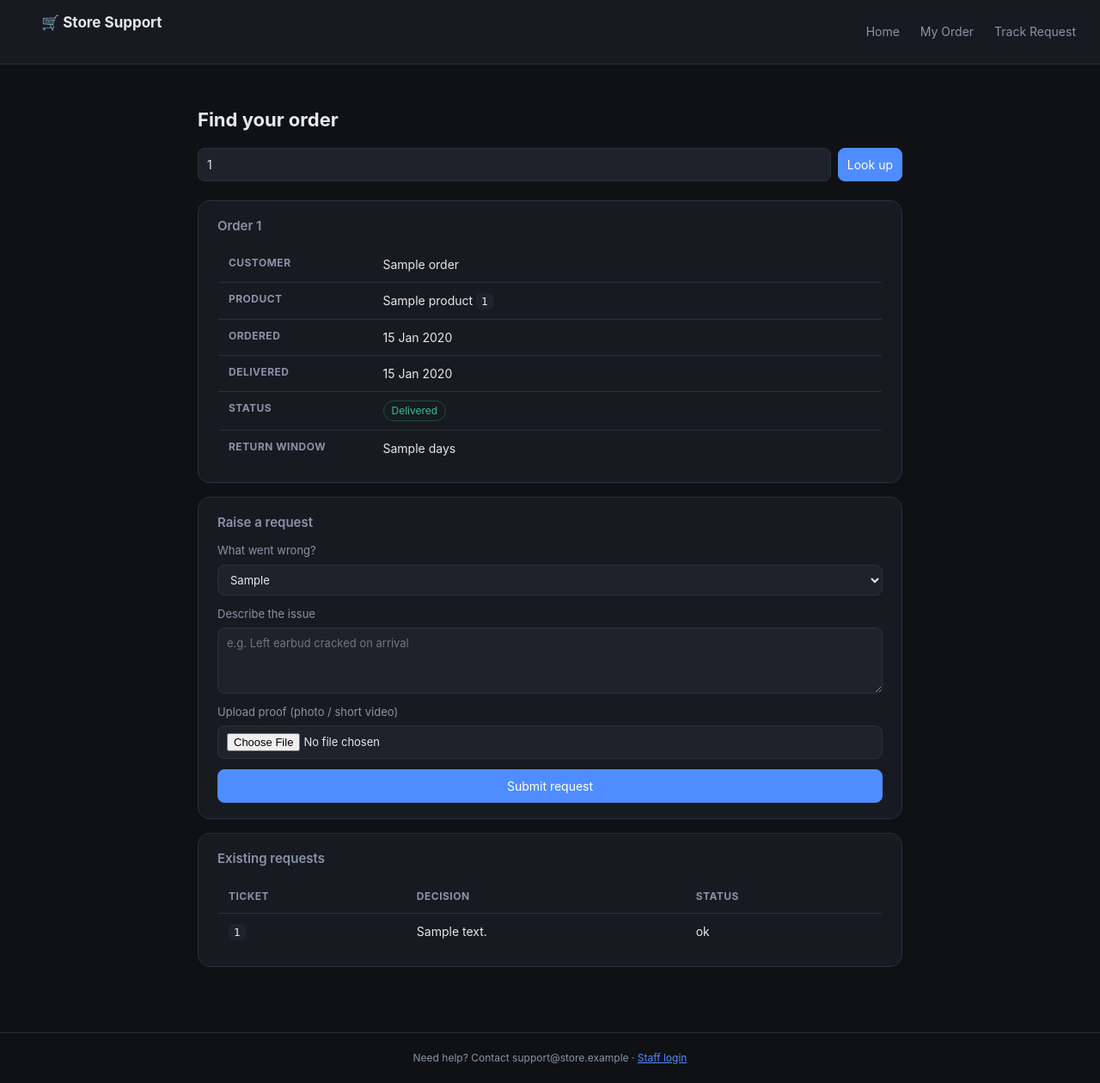
After one commit to Vishuu77/ecommerce-crm, a FastAPI app: template app/templates/portal_order.html in a window 1280 px wide. The commit adds this page. Shown: the whole page at 86% size. Run offline with FastAPI, Linux system fonts and the light colour scheme; the template is opened without the code that fills it: most values are stand-ins (such as "Sample title", 1, 10 or a date in 2020); some libraries are stand-ins or nearby versions.

Commit message:
Add customer portal + return/replacement policy engine (25 tests)

```diff
--- a/app/main.py
+++ b/app/main.py
@@ -14,7 +14,7 @@ from fastapi.templating import Jinja2Templates
 from sqlalchemy.orm import Session
 
 from app.database import get_db, init_db, SessionLocal
-from app import crud, schemas, models, seed
+from app import crud, schemas, models, seed, policy
 
 BASE = os.path.dirname(os.path.abspath(__file__))
 UPLOADS = os.path.join(BASE, "uploads")
@@ -253,3 +253,73 @@ def ui_ticket_status(ticket_id: str, status: str = Form(...), db: Session = Depe
         t.updated_at = datetime.utcnow()
         db.commit()
     return RedirectResponse("/ui/tickets", status_code=303)
+
+
+# ============================================================ CUSTOMER PORTAL
+def _render(request, name, **ctx):
+    return templates.TemplateResponse(request, name, ctx)
+
+
+@app.get("/portal", response_class=HTMLResponse)
+def portal_home(request: Request):
+    return _render(request, "portal_home.html")
+
+
+@app.get("/portal/order", response_class=HTMLResponse)
+def portal_order(request: Request, order_id: str | None = None,
+                 db: Session = Depends(get_db)):
+    """Customer looks up their order by Order ID (roadmap: real-time input)."""
+    order = crud.get_order(db, order_id) if order_id else None
+    product = crud.get_product(db, order.product_id) if order and order.product_id else None
+    tickets = db.query(models.Ticket).filter(models.Ticket.order_id == order_id).all() if order else []
+    return _render(request, "portal_order.html", order=order, product=product,
+                   order_id=order_id or "", tickets=tickets,
+                   found=bool(order_id), claim_types=policy.CLAIM_TYPES)
+
+
+@app.post("/portal/order/request", response_class=HTMLResponse)
+async def portal_request(request: Request, order_id: str = Form(...),
+                         claim_type: str = Form("damaged"),
+                         customer_claim: str = Form(""),
+                         proof: UploadFile | None = File(None),
+                         db: Session = Depends(get_db)):
+    """Raise a return/replacement request; runs the policy engine."""
+    order = crud.get_order(db, order_id)
+    product = crud.get_product(db, order.product_id) if order and order.product_id else None
+
+    proof_url = None
+    if proof is not None and proof.filename:
+        safe = f"{datetime.utcnow().strftime('%Y%m%d%H%M%S')}_{os.path.basename(proof.filename)}"
+        with open(os.path.join(UPLOADS, safe), "wb") as f:
+            f.write(await proof.read())
+        proof_url = f"/uploads/{safe}"
+
+    result = policy.check_policy(order, claim_type, bool(proof_url), product)
+
+    ticket = None
+    if order is not None and result.status in ("ELIGIBLE", "NEEDS_PROOF"):
+        n = db.query(models.Ticket).count() + 501
+        tid = f"TCK-{n}"
+        while crud.get_ticket(db, tid):
+            n += 1
+            tid = f"TCK-{n}"
+        decision = {"ELIGIBLE": f"{result.remedy} Approved", "NEEDS_PROOF": "Pending proof",
+                    "NOT_ELIGIBLE": "Rejected"}[result.status]
+        ticket = crud.create_ticket(db, schemas.TicketIn(
+            ticket_id=tid, order_id=order_id,
+            customer_claim=f"[{claim_type}] {customer_claim}".strip(),
+            proof_url=proof_url, agent_decision=decision,
+            policy_checks=result.summary,
+            status="Resolved" if result.status == "ELIGIBLE" else "In-Progress"))
+
+    return _render(request, "portal_result.html", order=order, product=product,
+                   result=result, ticket=ticket, claim_type=claim_type)
+
+
+@app.get("/portal/track", response_class=HTMLResponse)
+def portal_track(request: Request, order_id: str | None = None, db: Session = Depends(get_db)):
+    """Track a request by Order ID."""
+    order = crud.get_order(db, order_id) if order_id else None
+    tickets = db.query(models.Ticket).filter(models.Ticket.order_id == order_id).all() if order else []
+    return _render(request, "portal_track.html", order=order, tickets=tickets,
+                   order_id=order_id or "", found=bool(order_id))
--- a/app/static/style.css
+++ b/app/static/style.css
@@ -41,3 +41,42 @@ details.add summary{cursor:pointer;color:var(--accent);font-weight:600}
 .grid-form{display:grid;grid-template-columns:repeat(auto-fit,minmax(180px,1fr));gap:10px;margin-top:12px}
 .inline{display:flex;gap:6px}
 a{color:var(--accent)}
+
+/* ---------- customer portal ---------- */
+body.portal{display:block;background:var(--bg)}
+.topbar{display:flex;justify-content:space-between;align-items:center;
+  padding:14px 28px;background:var(--panel);border-bottom:1px solid var(--line)}
+.topbar .brand{font-size:17px;font-weight:700;color:var(--text);text-decoration:none}
+.topbar nav a{color:var(--muted);text-decoration:none;margin-left:20px}
+.topbar nav a:hover{color:var(--text)}
+.page{max-width:860px;margin:0 auto;padding:28px 20px 60px}
+.hero{text-align:center;padding:26px 0 6px}
+.hero h1{margin:0 0 8px;font-size:26px}
+.hero p{color:var(--muted);margin:0}
+.cards2{display:grid;grid-template-columns:1fr 1fr;gap:16px;margin:24px 0}
+.bigcard{display:block;background:var(--panel);border:1px solid var(--line);
+  border-radius:14px;padding:22px;text-decoration:none;color:var(--text)}
+.bigcard:hover{border-color:var(--accent)}
+.bigcard .ico{font-size:28px}
+.bigcard h2{margin:8px 0 4px;font-size:16px}
+.bigcard p{color:var(--muted);margin:0;font-size:13px}
+.policybox{background:var(--panel);border:1px solid var(--line);border-radius:14px;padding:18px 22px}
+.policybox h3{margin:0 0 8px}
+.policybox li{margin:6px 0;color:var(--muted)}
+.searchbar{display:flex;gap:8px;margin:16px 0 22px}
+.searchbar input{flex:1}
+.orderbox{background:var(--panel);border:1px solid var(--line);border-radius:14px;
+  padding:18px 22px;margin:16px 0}
+.orderbox h2{margin:0 0 12px;font-size:15px}
+table.kv th{width:180px;background:transparent}
+.stack{display:flex;flex-direction:column;gap:12px}
+.stack label{display:flex;flex-direction:column;gap:6px;color:var(--muted);font-size:13px}
+.stack textarea{font:inherit;color:var(--text);background:var(--panel2);
+  border:1px solid var(--line);border-radius:8px;padding:8px 10px;resize:vertical}
+.alert{border-radius:10px;padding:14px 18px;margin:16px 0;border:1px solid var(--line);background:var(--panel)}
+.alert.good{border-color:#1f4d3a}.alert.good strong{color:var(--ok)}
+.alert.warn{border-color:#4a3a12}.alert.warn strong{color:var(--warn)}
+.alert.bad{border-color:#4d2020}.alert.bad strong{color:var(--danger)}
+.alert p{margin:6px 0 0;color:var(--muted)}
+.checks li{color:var(--muted);margin:4px 0}
+.pfoot{text-align:center;color:var(--muted);padding:20px;font-size:12px;border-top:1px solid var(--line)}
--- /dev/null
+++ b/app/templates/portal_base.html
@@ -0,0 +1,23 @@
+<!DOCTYPE html>
+<html lang="en">
+<head>
+  <meta charset="UTF-8">
+  <meta name="viewport" content="width=device-width, initial-scale=1.0">
+  <title>{% block title %}Customer Portal{% endblock %}</title>
+  <link rel="stylesheet" href="/static/style.css">
+</head>
+<body class="portal">
+  <header class="topbar">
+    <a href="/portal" class="brand">🛒 Store Support</a>
+    <nav>
+      <a href="/portal">Home</a>
+      <a href="/portal/order">My Order</a>
+      <a href="/portal/track">Track Request</a>
+    </nav>
+  </header>
+  <main class="page">
+    {% block body %}{% endblock %}
+  </main>
+  <footer class="pfoot">Need help? Contact support@store.example · <a href="/">Staff login</a></footer>
+</body>
+</html>
--- /dev/null
+++ b/app/templates/portal_order.html
@@ -0,0 +1,62 @@
+{% extends "portal_base.html" %}
+{% block title %}My Order{% endblock %}
+{% block body %}
+<h1>Find your order</h1>
+<form method="get" action="/portal/order" class="searchbar">
+  <input type="text" name="order_id" placeholder="Order ID, e.g. ORD-98231" value="{{ order_id }}" required>
+  <button type="submit">Look up</button>
+</form>
+
+{% if found and not order %}
+  <div class="alert bad">No order found for <code>{{ order_id }}</code>. Check the ID and try again.</div>
+{% endif %}
+
+{% if order %}
+  <div class="orderbox">
+    <h2>Order {{ order.order_id }}</h2>
+    <table class="kv">
+      <tr><th>Customer</th><td>{{ order.customer_name }}</td></tr>
+      <tr><th>Product</th><td>{{ product.name if product else '—' }}
+          {% if product %}<code>{{ product.product_id }}</code>{% endif %}</td></tr>
+      <tr><th>Ordered</th><td>{{ order.order_date.strftime('%d %b %Y') if order.order_date else '—' }}</td></tr>
+      <tr><th>Delivered</th><td>{{ order.delivery_date.strftime('%d %b %Y') if order.delivery_date else '—' }}</td></tr>
+      <tr><th>Status</th><td><span class="pill {{ order.delivery_status|lower }}">{{ order.delivery_status }}</span></td></tr>
+      <tr><th>Return window</th><td>{{ product.return_window_days if product else 7 }} days</td></tr>
+    </table>
+  </div>
+
+  {% if order.delivery_status == 'Delivered' %}
+  <div class="orderbox">
+    <h2>Raise a request</h2>
+    <form method="post" action="/portal/order/request" enctype="multipart/form-data" class="stack">
+      <input type="hidden" name="order_id" value="{{ order.order_id }}">
+      <label>What went wrong?
+        <select name="claim_type">
+          {% for c in claim_types %}<option value="{{ c }}">{{ c | replace('_',' ') | title }}</option>{% endfor %}
+        </select>
+      </label>
+      <label>Describe the issue
+        <textarea name="customer_claim" rows="3" placeholder="e.g. Left earbud cracked on arrival"></textarea>
+      </label>
+      <label>Upload proof (photo / short video)
+        <input type="file" name="proof" accept="image/*,video/*">
+      </label>
+      <button type="submit">Submit request</button>
+    </form>
+  </div>
+  {% else %}
+    <div class="alert">You can raise a return once this order is marked <strong>Delivered</strong>.</div>
+  {% endif %}
+
+  {% if tickets %}
+  <div class="orderbox">
+    <h2>Existing requests</h2>
+    <table>
+      <thead><tr><th>Ticket</th><th>Decision</th><th>Status</th></tr></thead>
+      <tbody>{% for t in tickets %}<tr><td><code>{{ t.ticket_id }}</code></td>
+        <td>{{ t.agent_decision }}</td><td>{{ t.status }}</td></tr>{% endfor %}</tbody>
+    </table>
+  </div>
+  {% endif %}
+{% endif %}
+{% endblock %}
```
Also changed, not shown: app/policy.py (added, +79 -0 lines), app/templates/portal_home.html (added, +31 -0 lines), app/templates/portal_result.html (added, +45 -0 lines), app/templates/portal_track.html (added, +39 -0 lines), tests/test_policy.py (added, +61 -0 lines), tests/test_portal.py (added, +57 -0 lines), README.md.
